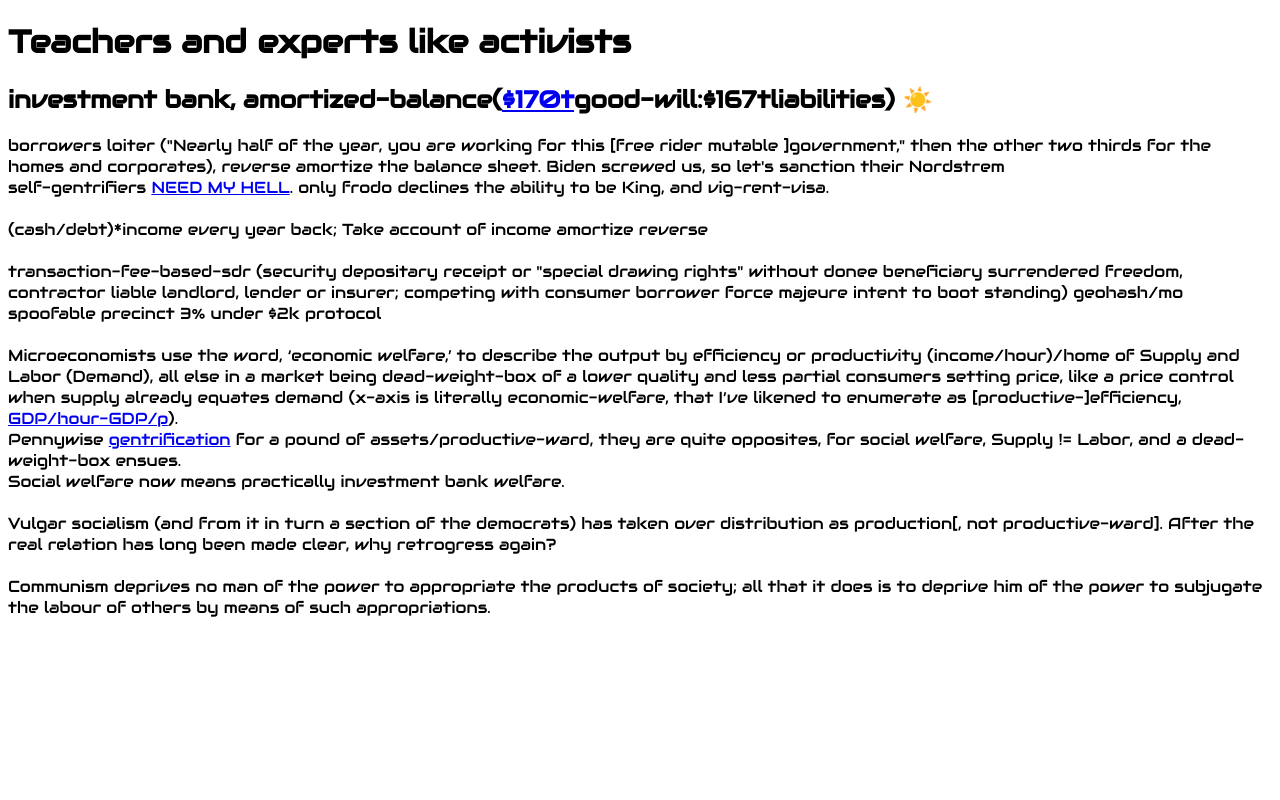
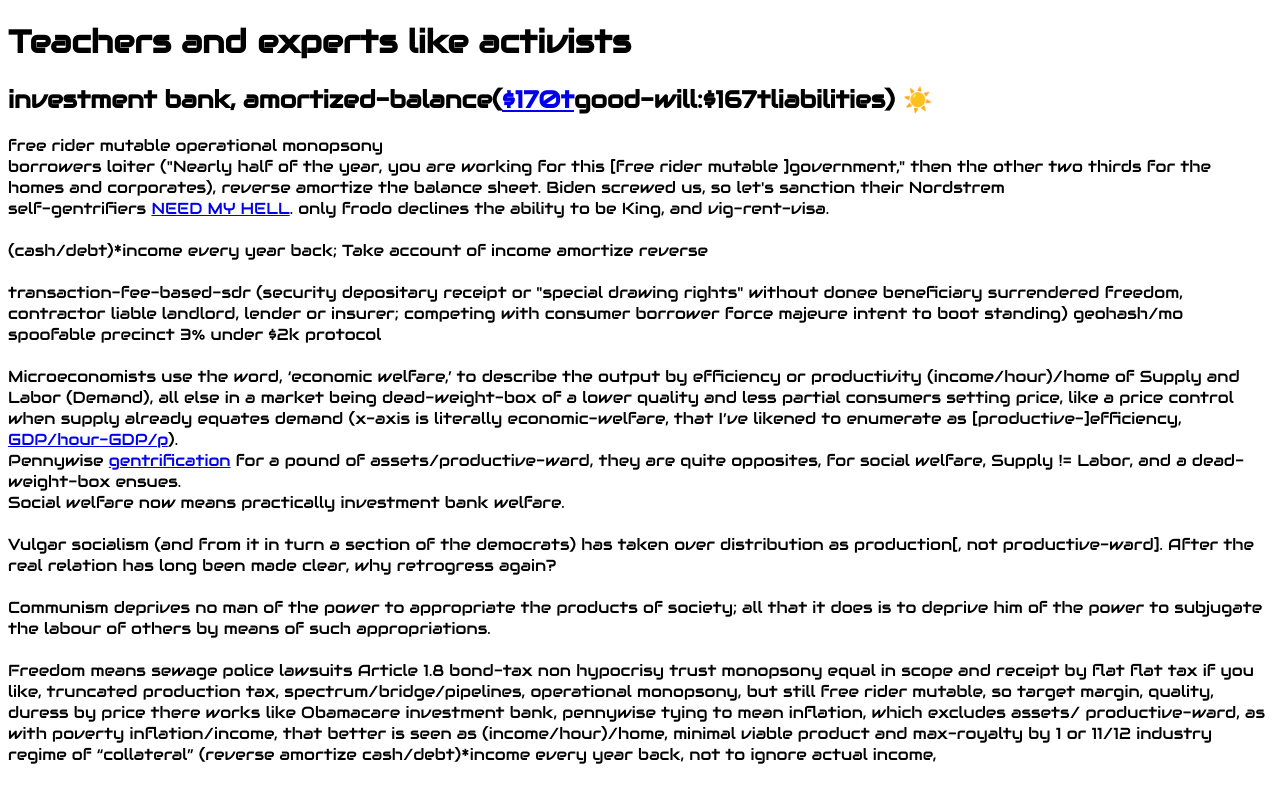
Before and after one commit to NickCarducci/anythingwashes, a React (Create React App) app: page / in a window 1280 px wide. Built offline with nearby package versions, Linux system fonts and the light colour scheme.

Commit message:
Update App.js

```diff
--- a/src/App.js
+++ b/src/App.js
@@ -16,6 +16,8 @@ export default function App() {
           ☀️
         </span>
       </h2>
+      free rider mutable operational monopsony
+      <br />
       borrowers loiter ("Nearly half of the year, you are working for this [free
       rider mutable ]government," then the other two thirds for the homes and
       corporates), reverse amortize the balance sheet. Biden screwed us, so
@@ -62,6 +64,18 @@ export default function App() {
       Communism deprives no man of the power to appropriate the products of
       society; all that it does is to deprive him of the power to subjugate the
       labour of others by means of such appropriations.
+      <br />
+      <br />
+      Freedom means sewage police lawsuits Article 1.8 bond-tax non hypocrisy
+      trust monopsony equal in scope and receipt by flat flat tax if you like,
+      truncated production tax, spectrum/bridge/pipelines, operational
+      monopsony, but still free rider mutable, so target margin, quality, duress
+      by price there works like Obamacare investment bank, pennywise tying to
+      mean inflation, which excludes assets/ productive-ward, as with poverty
+      inflation/income, that better is seen as (income/hour)/home, minimal
+      viable product and max-royalty by 1 or 11/12 industry regime of
+      “collateral” (reverse amortize cash/debt)*income every year back, not to
+      ignore actual income,
     </div>
   );
 }
```
